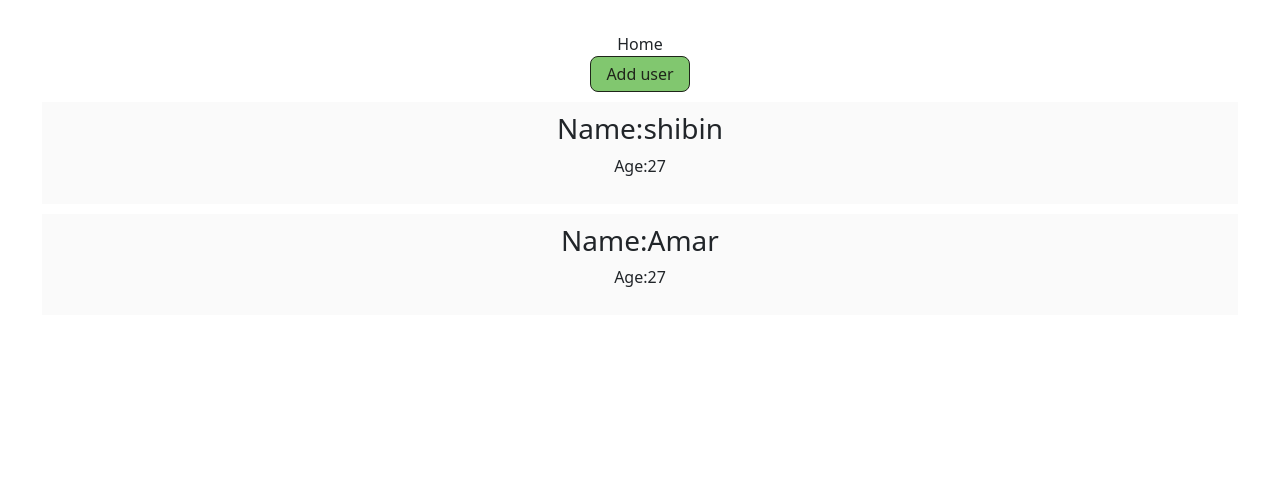
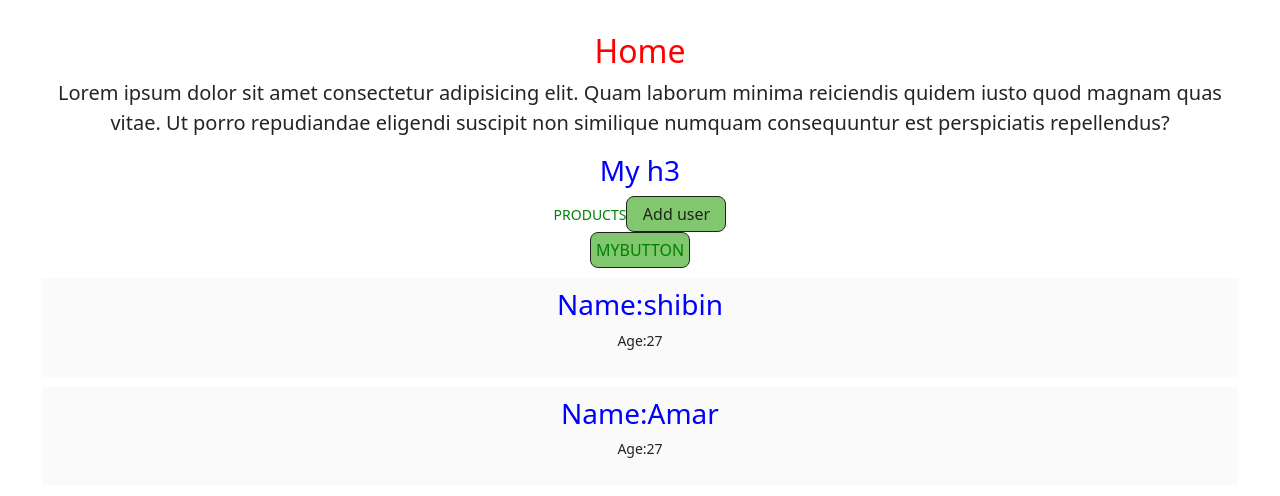
Before and after one commit to mshibinc/react-BEO-batch-context, a React (Vite) app: page / in a window 1280 px wide. Shown: the top 496 px of the page. Built offline with nearby package versions, Linux system fonts and the light colour scheme.

Commit message:
styledcmpt

```diff
--- a/src/pages/Home.jsx
+++ b/src/pages/Home.jsx
@@ -1,6 +1,8 @@
 import React from 'react'
 import { useStateValue } from '../contextAPI/GlobelState'
 import Button from '../components/Button';
+import styled from 'styled-components';
+import { Link } from 'react-router-dom'
 export default function Home() {
     const [{ users, place }, dispatch] = useStateValue();
     // console.log(users,place);
@@ -14,20 +16,47 @@ export default function Home() {
         dispatch({ type: 'add', data: { name: 'Sonu', age: 12 } })
     }
     return (
-        <div>Home
-            <br />
+        <Wrapper>
+            <h2 className='head-2'>Home</h2>
+            <Para>Lorem ipsum dolor sit amet consectetur adipisicing elit. Quam laborum minima reiciendis quidem iusto quod magnam quas vitae. Ut porro repudiandae eligendi suscipit non similique numquam consequuntur est perspiciatis repellendus?</Para>
+            <h3>My h3</h3>
+            <MyLink to="/products">products</MyLink>
             {/* <button onClick={adduserTo}>Add user</button><br/> */}
             {/* isInfo */}
-            <Button name="Add user"  type="success" onClick={adduserTo}/><br/>
-            {/* <Button name="Add user"  type="info"/> */}
+            <Button name="Add user" type="success" onClick={adduserTo} /><br />
+            <MyButton name="MyButton" type="success" />
             {users.map((itm, i) => (
                 <Usercard data={itm} key={i} />
             ))}
-        </div>
+        </Wrapper>
     )
 }
 
-
+const Wrapper = styled.div`
+font-size: 14px;
+        .head-2{
+            color: red;
+        }
+        .head-2:hover{
+            color: blue;
+        }
+        h3{
+            color:blue
+        }
+    `;
+const Para = styled.p`
+        font-size: 20px;
+    `
+const MyLink = styled(Link)`
+        text-decoration: none;
+        color: green;
+        text-transform:uppercase;
+    `
+const MyButton = styled(Button)`
+    text-decoration: none;
+    color: green;
+    text-transform:uppercase;
+`
 // `;
 // const Button = styled.button({
 //      backgroundColor:'red'
```
